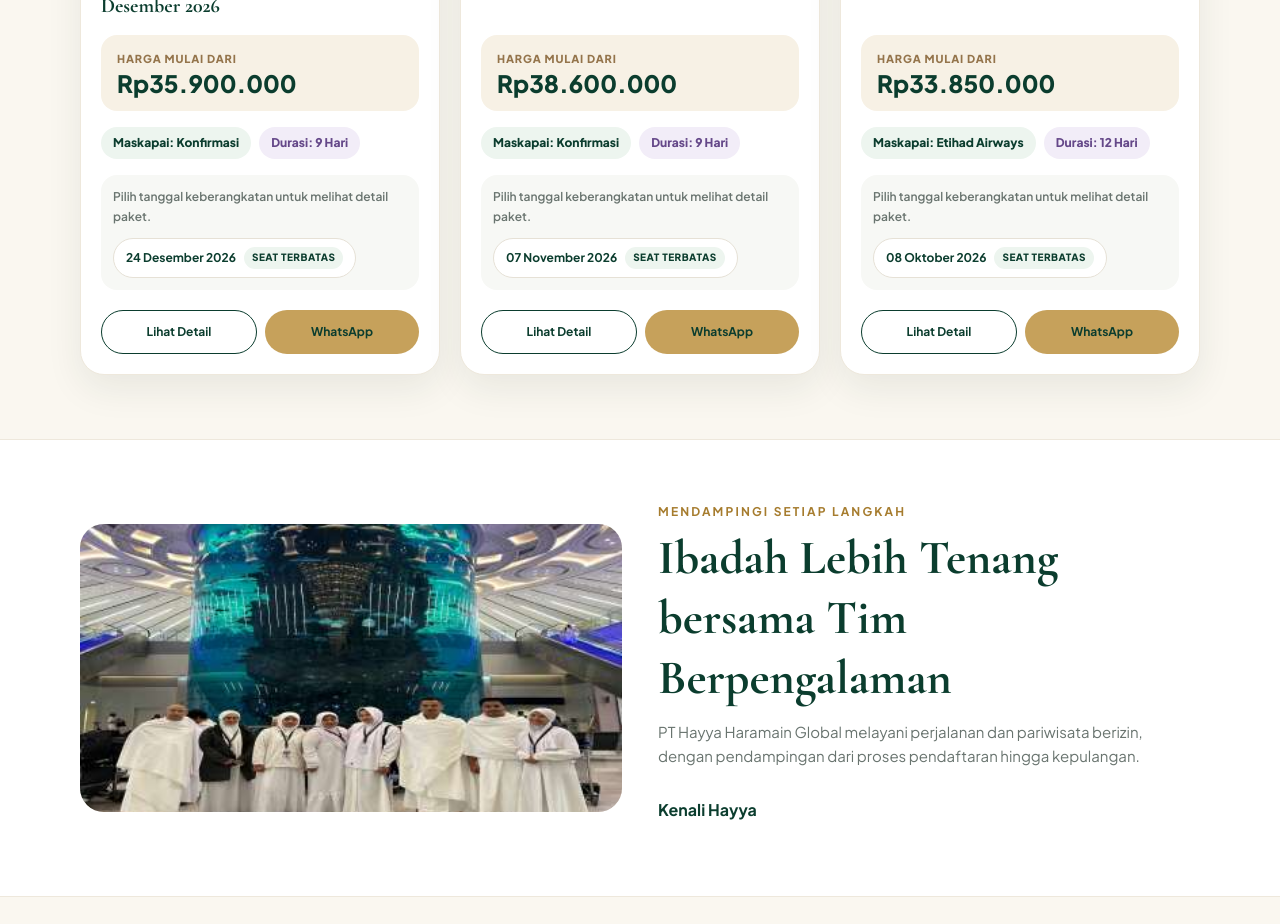
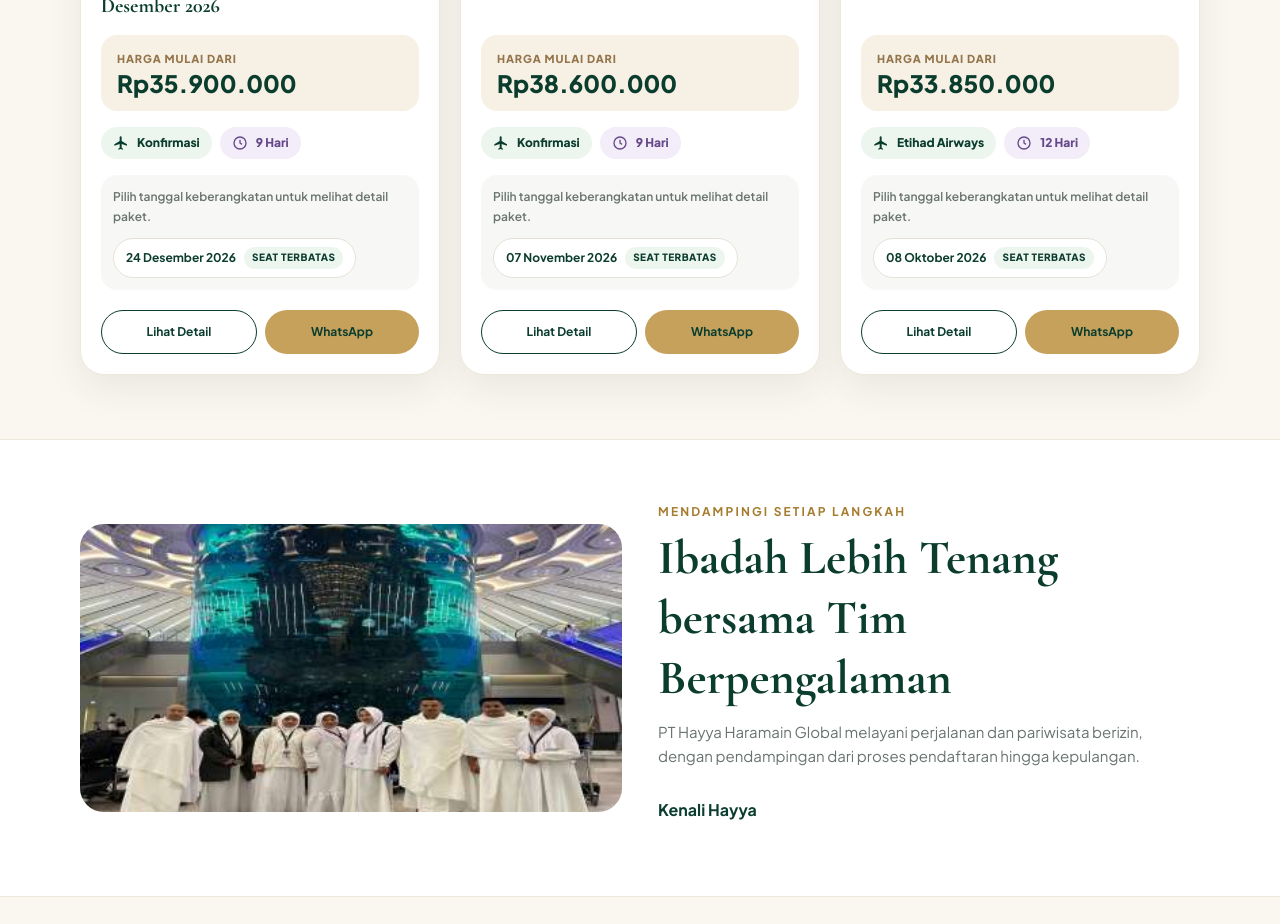
Before and after one commit to habibiazmi123/hayya-travel, a Next.js app: page / in a window 1280 px wide. Shown: the part 1520-2444 px from the top of the page. Built offline with nearby package versions, Linux system fonts and the light colour scheme.

Commit message:
refine: add package metadata icons

```diff
--- a/components/PackageCard.tsx
+++ b/components/PackageCard.tsx
@@ -20,8 +20,14 @@ export function PackageCard({ packageInfo }: { packageInfo: PackageInfo }) {
           <p className="mt-1 text-2xl font-black leading-none text-pine">{formatIDR(packageInfo.priceFrom)}</p>
         </div>
         <div className="mt-4 flex flex-wrap gap-2">
-          <span className="rounded-full bg-[#edf5ef] px-3 py-2 text-xs font-extrabold text-pine">Maskapai: {airline}</span>
-          <span className="rounded-full bg-[#f2edf8] px-3 py-2 text-xs font-extrabold text-[#654889]">Durasi: {packageInfo.durationLabel}</span>
+          <span className="inline-flex items-center gap-2 rounded-full bg-[#edf5ef] px-3 py-2 text-xs font-extrabold text-pine">
+            <svg viewBox="0 0 24 24" className="h-4 w-4 shrink-0" fill="currentColor" aria-hidden="true"><path d="M21 16v-2l-8-5V3.5a1.5 1.5 0 0 0-3 0V9L2 14v2l8-2.5V19l-2 1.5V22l3.5-1 3.5 1v-1.5L13 19v-5.5L21 16Z" /></svg>
+            <span>{airline}</span>
+          </span>
+          <span className="inline-flex items-center gap-2 rounded-full bg-[#f2edf8] px-3 py-2 text-xs font-extrabold text-[#654889]">
+            <svg viewBox="0 0 24 24" className="h-4 w-4 shrink-0" fill="none" stroke="currentColor" strokeWidth="2" aria-hidden="true"><circle cx="12" cy="12" r="9" /><path d="M12 7v5l3 2" /></svg>
+            <span>{packageInfo.durationLabel}</span>
+          </span>
         </div>
         <div className="mt-4 rounded-2xl bg-[#f7f8f5] p-3">
           <p className="text-xs font-semibold leading-relaxed text-sage">Pilih tanggal keberangkatan untuk melihat detail paket.</p>
```
